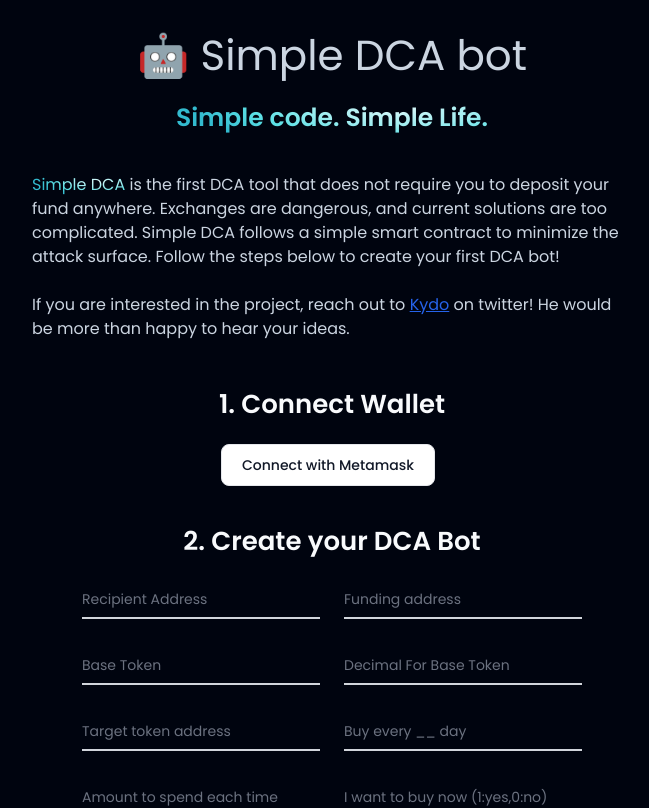
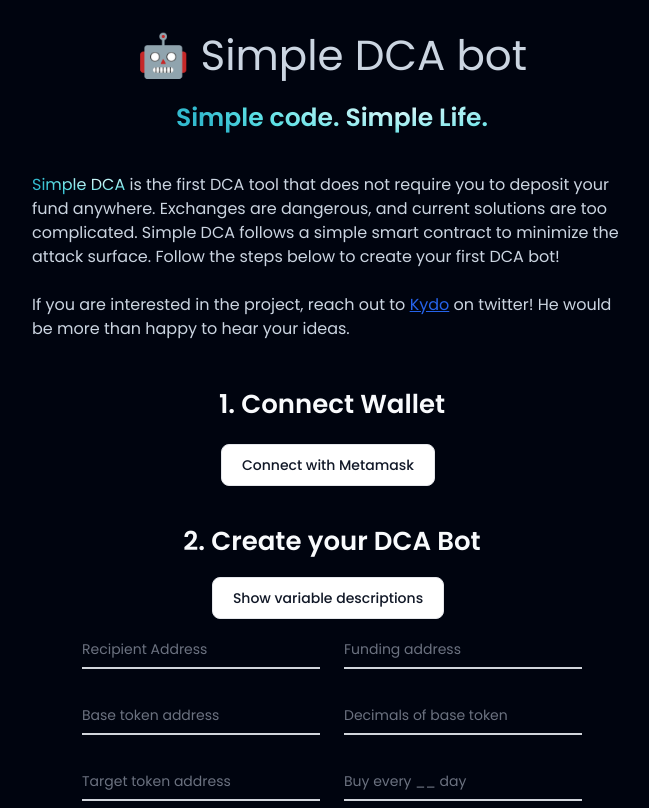
Before and after one commit to 0xkydo/dca-interface, a React (Vite) app: page / in a window 1280 px wide. Shown: the top 808 px of the page, without its empty margins (308-957 px from the left). Built offline with nearby package versions, Linux system fonts and the light colour scheme.

Commit message:
add show var button

```diff
--- a/src/component/DCA.jsx
+++ b/src/component/DCA.jsx
@@ -16,6 +16,8 @@
 
     const [signer, setSigner] = useState(null);
     const [contractFactory, setcontractFactory] = useState(null);
+    const [showVarDescription, setShowVarDescription] = useState(false);
+    const [varDescriptionText, setVarDescriptionText] = useState("Show variable descriptions");
 
     async function connectWallet() {
         if (window.ethereum) {
@@ -106,7 +108,7 @@
         setDCABotAddress(ethers.utils.hexStripZeros(tx_receipt.logs[1].topics[3]));
 
         console.log("Transaction hash: " + tx_receipt.logs[1].transactionHash);
-        console.log("DCA Bot address: " + ethers.utils.hexStripZeros(tx_receipt.logs[1].topics[3]) );
+        console.log("DCA Bot address: " + ethers.utils.hexStripZeros(tx_receipt.logs[1].topics[3]));
 
     }
 
@@ -137,6 +139,15 @@
 
         console.log("Swap transaction hash: " + tx.transactionHash);
 
+    }
+
+    function showDescriptionHandler(){
+        setShowVarDescription(!showVarDescription);
+        if(!showVarDescription){
+            setVarDescriptionText("Hide variable descriptions");
+        }else{
+            setVarDescriptionText("Show variable descriptions");
+        }
     }
 
     // Render HTML
@@ -184,6 +195,29 @@
             <div>
                 <h3 className='text-[26px] py-4  text-slate-50	font-semibold'> 2. Create your DCA Bot</h3>
             </div>
+            <div>
+                <button className={`${styles.btn}`} onClick={showDescriptionHandler}>
+                {varDescriptionText}
+                </button>
+                </div>
+                <div>
+                {
+                    showVarDescription && (<p className='font-thin text-[16px]'>
+                    <ul>
+                        <li>Recipient address: address receiving from the swap</li>
+                        <li>Funding address: address supplying the swap</li>
+                        <li>Base token address: the token you are swapping from</li>
+                        <li>Decimals of base token: number of decimals</li>
+                        <li>Target token address: the token you are swapping to</li>
+                        <li>Buy every __ day: interval of swaps</li>
+                        <li>Amount to spend each time: if you want to spend 300 usdc each time, input 300</li>
+                        <li>I want to buy now: Do you want to wait for the next interval to start or start now?</li>
+                        <li>Which pool to use? Specify which Uniswap pool you want to transaction through ()</li>
+                        <li>How many times do you want to buy? The bot cannot swap more than this times</li>
+                    </ul>
+                </p>)
+                }
+            </div>
             <div className='w-[500px] '>
                 <form className='items-center' onSubmit={creatDCAHandler}>
 
@@ -206,14 +240,14 @@
                         {/*baseToken*/}
                         <div className="relative z-0 mb-6 w-full group">
                             <input type="text" name="baseToken" id="baseToken" className={`${styles.inputBox}`} placeholder=" " required />
-                            <label htmlFor="baseToken" className={`${styles.inputLabel}`}>Base Token</label>
+                            <label htmlFor="baseToken" className={`${styles.inputLabel}`}>Base token address</label>
                         </div>
                         {/*decimal*/}
 
                         <div className="relative z-0 mb-6 w-full group">
                             <input type="text" name="decimals" id="decimal" className={`${styles.inputBox}`} placeholder=" " required />
 
-                            <label htmlFor="decimals" className={`${styles.inputLabel}`}>Decimal For Base Token</label>
+                            <label htmlFor="decimals" className={`${styles.inputLabel}`}>Decimals of base token</label>
                         </div>
                     </div>
 
```
